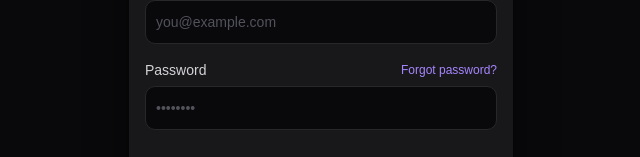
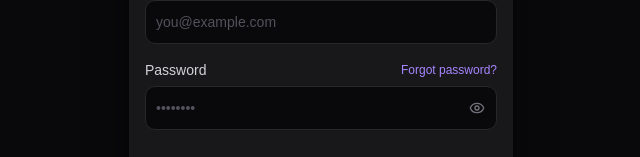
Before and after one commit to amalmulla/design-thinking-bot, a React (Vite) app: page /login in a window 1280 px wide. Shown: the part 420-577 px from the top of the page, without its empty margins (319-959 px from the left). Built offline with nearby package versions, Linux system fonts and the light colour scheme.

Commit message:
Show Password Feature

```diff
--- a/src/pages/LoginPage.jsx
+++ b/src/pages/LoginPage.jsx
@@ -1,5 +1,5 @@
 import React, { useState } from "react";
-import { Brain } from "lucide-react";
+import { Brain, Eye, EyeOff } from "lucide-react";
 import { useNavigate } from "react-router-dom";
 
 // Assuming standard shadcn/ui components are available at these paths
@@ -12,6 +12,7 @@ import { Tabs, TabsList, TabsTrigger } from "@/components/ui/tabs";
 export default function AuthPage() {
   const [isSignUp, setIsSignUp] = useState(false);
   const [role, setRole] = useState("student");
+  const [showPassword, setShowPassword] = useState(false);
   const [formData, setFormData] = useState({
     name: "",
     email: "",
@@ -140,15 +141,24 @@ export default function AuthPage() {
                     </button>
                   )}
                 </div>
+                <div className="relative">
                   <Input
                     id="password"
-                  type="password"
+                    type={showPassword ? "text" : "password"}
                     placeholder="••••••••"
                     value={formData.password}
                     onChange={handleChange}
                     required
-                  className="bg-zinc-950 border-zinc-800 focus-visible:ring-violet-500 focus-visible:border-violet-500 text-zinc-100 placeholder:text-zinc-600 h-11 rounded-lg"
+                    className="bg-zinc-950 border-zinc-800 focus-visible:ring-violet-500 focus-visible:border-violet-500 text-zinc-100 placeholder:text-zinc-600 h-11 rounded-lg pr-10"
                   />
+                  <button
+                    type="button"
+                    onClick={() => setShowPassword(!showPassword)}
+                    className="absolute right-3 top-1/2 -translate-y-1/2 text-zinc-500 hover:text-zinc-300 transition-colors"
+                  >
+                    {showPassword ? <EyeOff className="w-4 h-4" /> : <Eye className="w-4 h-4" />}
+                  </button>
+                </div>
               </div>
             </div>
 
```
Lines whose indentation alone changed are shown as unchanged.
